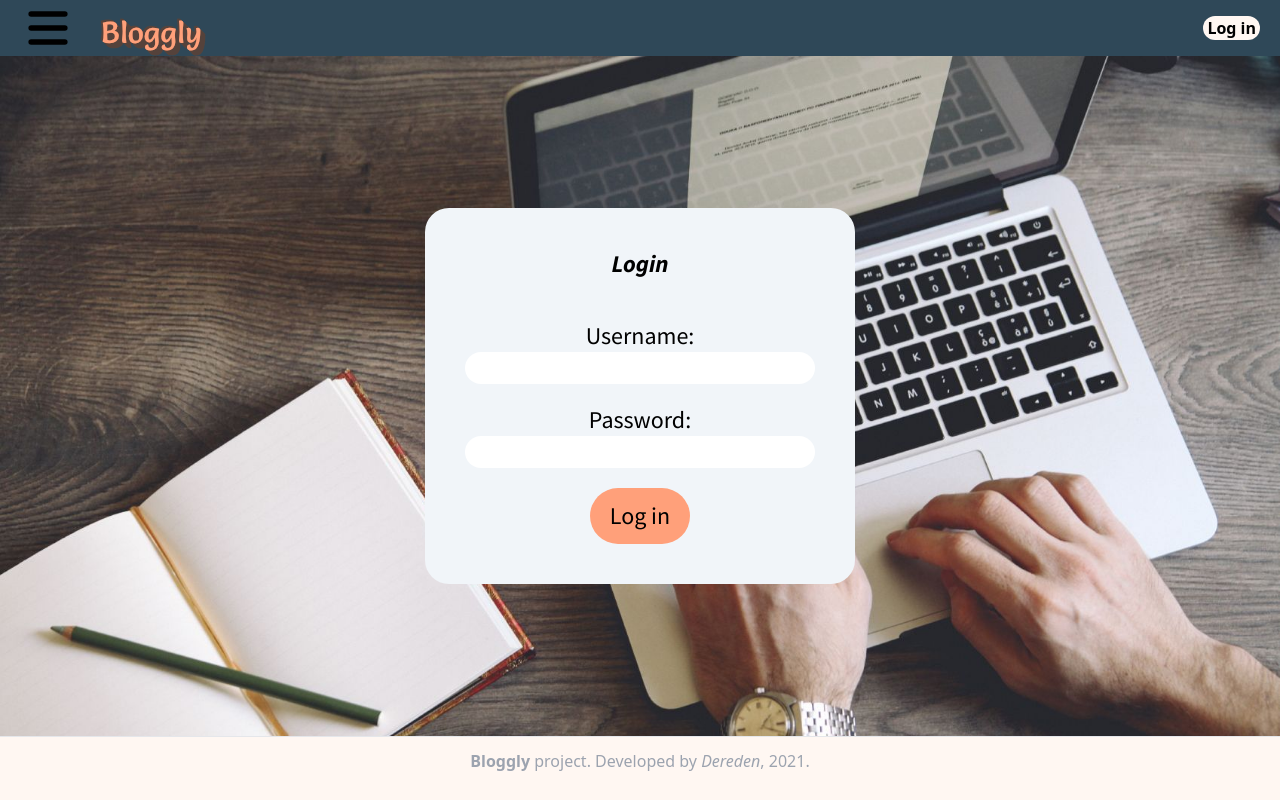
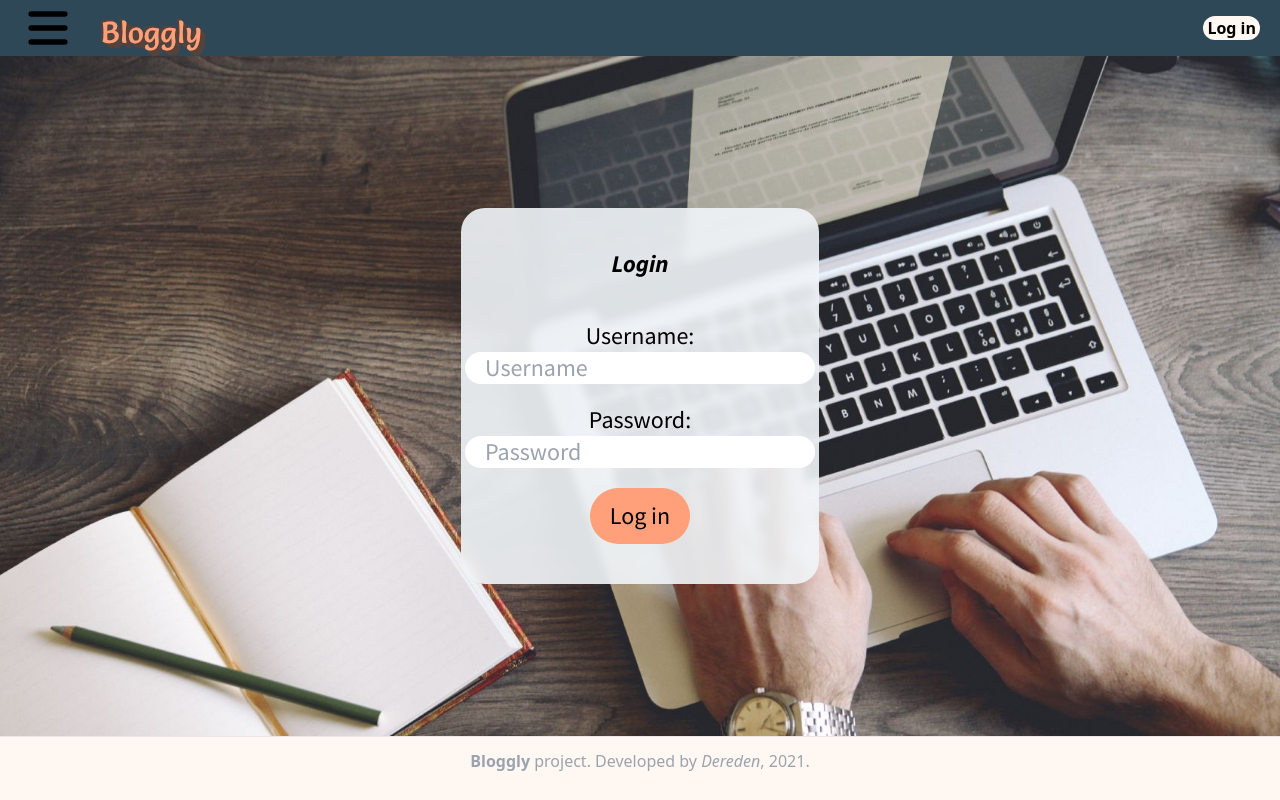
Before and after one commit to Dereden399/Bloggly-frontend, a React (Create React App) app: page /login in a window 1280 px wide. Built offline with nearby package versions, Linux system fonts and the light colour scheme; no server answers.

Commit message:
registration and login optimized

```diff
--- a/src/components/LoginBlank.js
+++ b/src/components/LoginBlank.js
@@ -24,7 +24,7 @@ const LoginBlank = ({ user, login }) => {
 
   return (
     <div className='flex justify-center items-center p-10 bg-laptop bg-cover bg-no-repeat bg-right-top min-h-[85vh]'>
-      <div className='flex flex-col bg-slate-100 rounded-3xl p-10 h-full items-center gap-y-10 font-main text-2xl'>
+      <div className='flex flex-col bg-slate-100/90 backdrop-blur-sm rounded-3xl py-10 px-1 h-full items-center gap-y-10 font-main text-2xl'>
         <p className='font-bold text-black italic'>Login</p>
         <form
           onSubmit={handleLogin}
@@ -32,13 +32,25 @@ const LoginBlank = ({ user, login }) => {
         >
           <div className='grid place-items-center'>
             <p>Username:</p>
-            <input type='text' name='username' className='rounded-2xl px-5' />
+            <input
+              type='text'
+              name='username'
+              placeholder='Username'
+              minLength={3}
+              maxLength={15}
+              required='true'
+              className='rounded-2xl px-5'
+            />
           </div>
           <div className='grid place-items-center'>
             <p>Password:</p>
             <input
               type='password'
               name='password'
+              placeholder='Password'
+              minLength={3}
+              maxLength={15}
+              required='true'
               className='rounded-2xl px-5'
             />
           </div>
--- a/src/components/RegisterBlank.js
+++ b/src/components/RegisterBlank.js
@@ -24,7 +24,7 @@ const LoginBlank = props => {
 
   return (
     <div className='flex justify-center items-center p-10 bg-laptop bg-cover bg-no-repeat bg-right-top min-h-[85vh]'>
-      <div className='flex flex-col bg-slate-100 rounded-3xl p-10 h-full items-center gap-y-10 font-main text-2xl'>
+      <div className='flex flex-col shadow-2xl bg-slate-100/90 backdrop-blur-sm rounded-3xl py-10 px-1 h-full items-center gap-y-10 font-main text-2xl'>
         <p className='font-bold text-black italic'>Register a new user:</p>
         <form
           onSubmit={submitHandler}
@@ -32,13 +32,23 @@ const LoginBlank = props => {
         >
           <div className='grid place-items-center'>
             <p>Username:</p>
-            <input placeholder='Username' className='rounded-2xl px-5' />
+            <input
+              placeholder='Username'
+              type='text'
+              minLength={3}
+              maxLength={15}
+              required='true'
+              className='rounded-2xl px-5'
+            />
           </div>
           <div className='grid place-items-center'>
             <p>Password:</p>
             <input
               placeholder='Password'
               type='password'
+              minLength={3}
+              maxLength={15}
+              required='true'
               className='rounded-2xl px-5'
             />
           </div>
```
